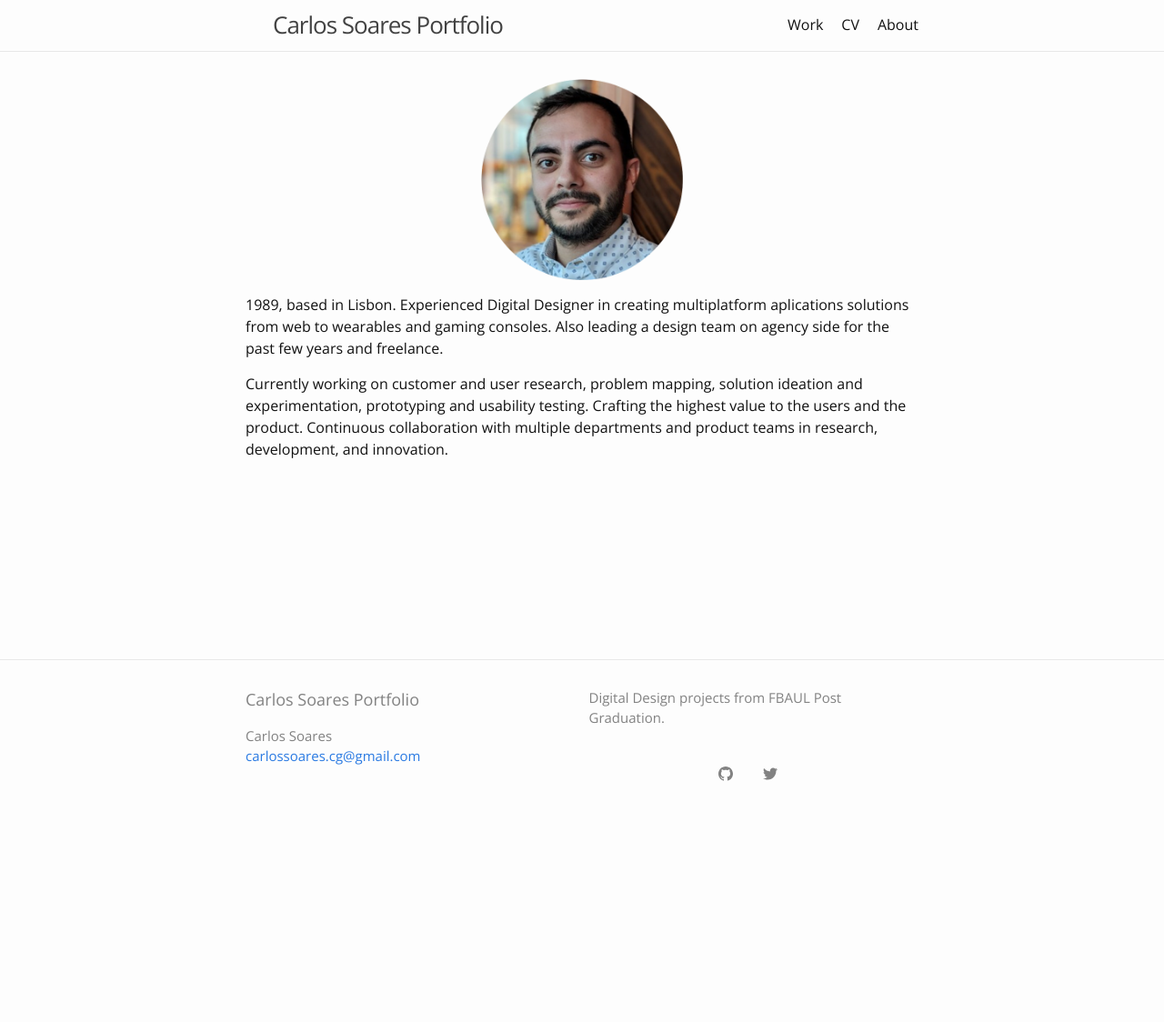
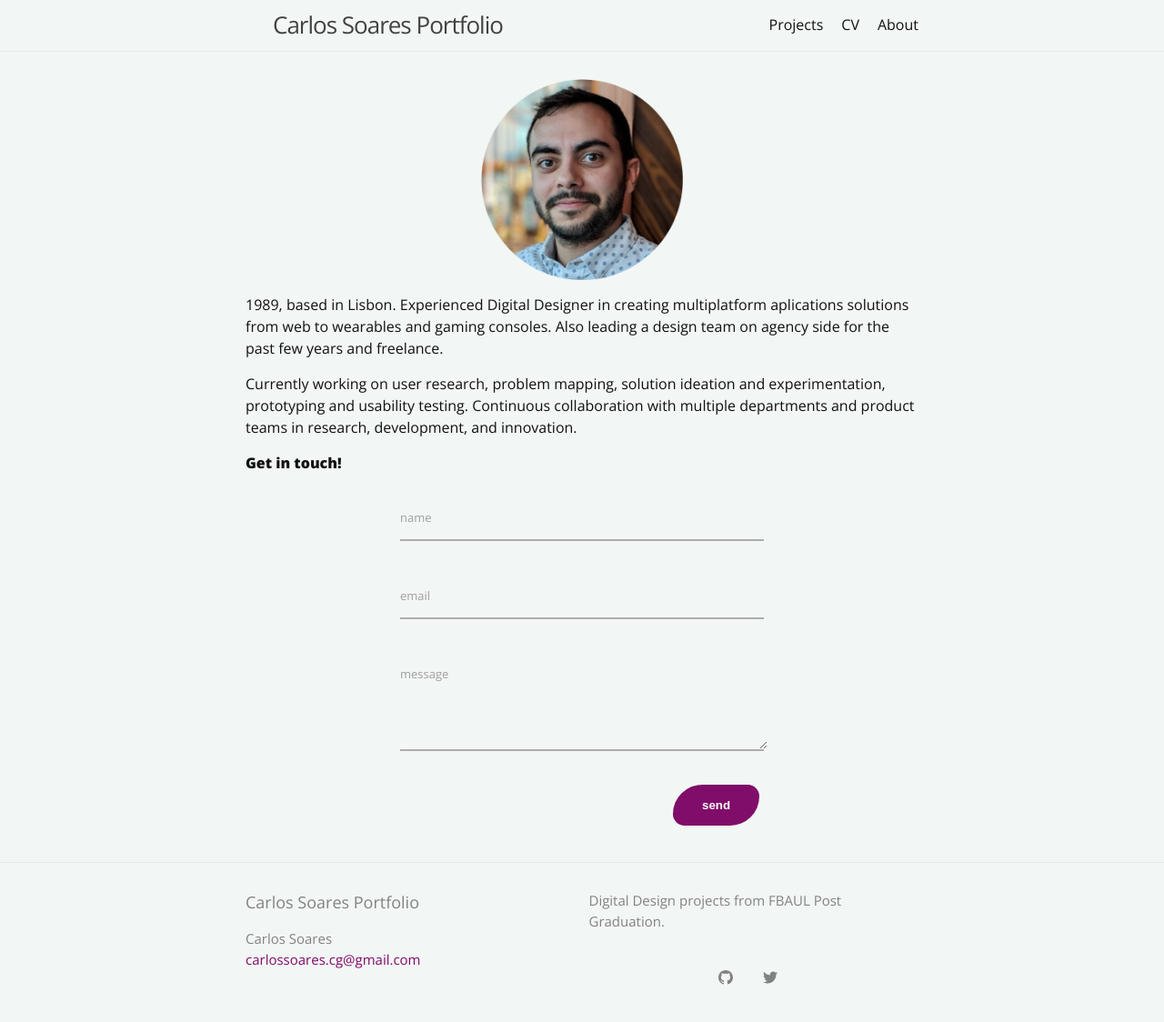
Before and after one commit to carlosmms/carlosmms.github.io, a Jekyll site: the page built from about.md, in a window 1280 px wide. Shown: the whole page at 91% size. Built offline with Jekyll 4.4.1, drawn with Linux system fonts in a browser that asks for light colours; before the commit the page ends 900 px from its top, so only the background shows below that.

Commit message:
Form added
Form was added to about layout

```diff
--- /dev/null
+++ b/_layouts/about.html
@@ -0,0 +1,25 @@
+---
+layout: default
+
+---
+    {{ content }}
+
+
+			<div class="wrap-contact2">
+				<form action="https://formspree.io/carlossoares.cg@gmail.com" method="POST">
+
+					<div class="wrap-input2">
+						<input class="input2" type="text" name="name">
+						<span class="focus-input2" data-placeholder="name"></span>
+					</div>
+					<div class="wrap-input2">
+						<input class="input2" type="text" name="_replyto" required>
+						<span class="focus-input2" data-placeholder="email"></span>
+					</div>
+					<div class="wrap-input2">
+						<textarea class="input2" name="message"></textarea>
+						<span class="focus-input2" data-placeholder="message"></span>
+					</div>
+					<input type="submit" class="button" value="send">
+				</form>
+			</div>
--- /dev/null
+++ b/_layouts/cv.html
@@ -0,0 +1,6 @@
+---
+layout: default
+
+---
+
+<iframe src="https://docs.google.com/file/d/12mavvaaoTSHieqWC4DbhQgfch8edJIaA/preview" width="100%" height="600px"></iframe>
--- a/_sass/minima.scss
+++ b/_sass/minima.scss
@@ -11,8 +11,8 @@ $base-line-height: 1.5 !default;
 $spacing-unit:     30px !default;
 
 $text-color:       #111 !default;
-$background-color: #fdfdfd !default;
-$brand-color:      #2a7ae2 !default;
+$background-color: #f2f6f5 !default;
+$brand-color:      #800D69 !default;
 
 $pink-color:		#FFC0CB !default;
 $grey-color:       #828282 !default;
--- a/_sass/minima/_base.scss
+++ b/_sass/minima/_base.scss
@@ -169,6 +169,175 @@ pre {
   }
 }
 
+/**
+ * Forms
+ */
+
+
+input {
+background-color: #f2f6f5;
+  outline: none;
+  border: none;
+}
+
+textarea {
+background-color: #f2f6f5;
+  outline: none;
+  border: none;
+}
+
+textarea:focus, input:focus {
+  border-color: transparent !important;
+}
+
+input:focus::-webkit-input-placeholder { color:transparent; }
+input:focus:-moz-placeholder { color:transparent; }
+input:focus::-moz-placeholder { color:transparent; }
+input:focus:-ms-input-placeholder { color:transparent; }
+
+textarea:focus::-webkit-input-placeholder { color:transparent; }
+textarea:focus:-moz-placeholder { color:transparent; }
+textarea:focus::-moz-placeholder { color:transparent; }
+textarea:focus:-ms-input-placeholder { color:transparent; }
+
+
+
+
+.wrap-contact2 {
+  width: 400px;
+  border-radius: 10px;
+  overflow: hidden;
+  padding: 10px 10px 10px 10px;
+  margin: auto;
+}
+
+
+
+.contact2-form {
+  width: 50%;
+}
+
+.contact2-form-title {
+  display: block;
+  font-size: 39px;
+  color: #333333;
+  line-height: 1.2;
+  text-align: center;
+  padding-bottom: 90px;
+
+
+}
+
+
+.wrap-input2 {
+  width: 100%;
+  position: relative;
+  border-bottom: 2px solid #adadad;
+  margin-bottom: 37px;
+   background: rgba(0, 151, 19, 0.5);
+}
+
+.input2 {
+  display: block;
+  width: 100%;
+
+  font-size: 15px;
+  color: #555555;
+  line-height: 1.2;
+
+}
+
+.focus-input2 {
+  position: absolute;
+  display: block;
+  width: 100%;
+  height: 100%;
+  top: 0;
+  left: 0;
+  pointer-events: none;
+}
+
+.focus-input2::before {
+  content: "";
+  display: block;
+  position: absolute;
+  bottom: -2px;
+  left: 0;
+  width: 0;
+  height: 2px;
+
+  -webkit-transition: all 0.4s;
+  -o-transition: all 0.4s;
+  -moz-transition: all 0.4s;
+  transition: all 0.4s;
+
+
+}
+
+.focus-input2::after {
+  content: attr(data-placeholder);
+  display: block;
+  width: 100%;
+  position: absolute;
+  top: 0px;
+  left: 0;
+
+  font-size: 13px;
+  color: #000;
+   opacity: 0.35;
+  line-height: 1.2;
+
+  -webkit-transition: all 0.4s;
+  -o-transition: all 0.4s;
+  -moz-transition: all 0.4s;
+  transition: all 0.4s;
+}
+
+input.input2 {
+  height: 45px;
+}
+
+input.input2 + .focus-input2::after {
+  top: 16px;
+  left: 40;
+}
+
+textarea.input2 {
+  min-height: 80px;
+  padding-top: 13px;
+  padding-bottom: 13px;
+}
+
+textarea.input2 + .focus-input2::after {
+  top: 16px;
+  left: 0;
+}
+
+.input2:focus + .focus-input2::after {
+ left: 4px;
+  top: -4px;
+}
+
+.input2:focus + .focus-input2::before {
+  width: 100%;
+}
+
+.button {
+  background-color: #800D69;
+  border: none;
+  color: white;
+  padding: 15px 32px;
+  text-align: center;
+  text-decoration: none;
+  display: inline-block;
+  margin-left: 300px;
+  cursor: pointer;
+  font-weight: bold;
+  border-radius: 50px 20px;
+  }
+
+
+
 
 
 /**
--- a/about.md
+++ b/about.md
@@ -8,4 +8,6 @@ order: 3
 
 1989, based in Lisbon. Experienced Digital Designer in creating multiplatform aplications solutions from web to wearables and gaming consoles. Also leading a design team on agency side for the past few years and freelance.
 
-Currently working on customer and user research, problem mapping, solution ideation and experimentation, prototyping and usability testing. Crafting the highest value to the users and the product. Continuous collaboration with multiple departments and product teams in research, development, and innovation.
+Currently working on user research, problem mapping, solution ideation and experimentation, prototyping and usability testing. Continuous collaboration with multiple departments and product teams in research, development, and innovation.
+
+#### **Get in touch!**
--- a/work.md
+++ b/work.md
@@ -1,7 +1,7 @@
 ---
 
 layout: work
-title: Work
+title: Projects
 order: 1
 ---
 
```
Also changed, not shown: other parts of about.md (+1 -1 lines), _layouts/page.html (deleted, +0 -14 lines), cv.md (+1 -4 lines), 1 other file.
